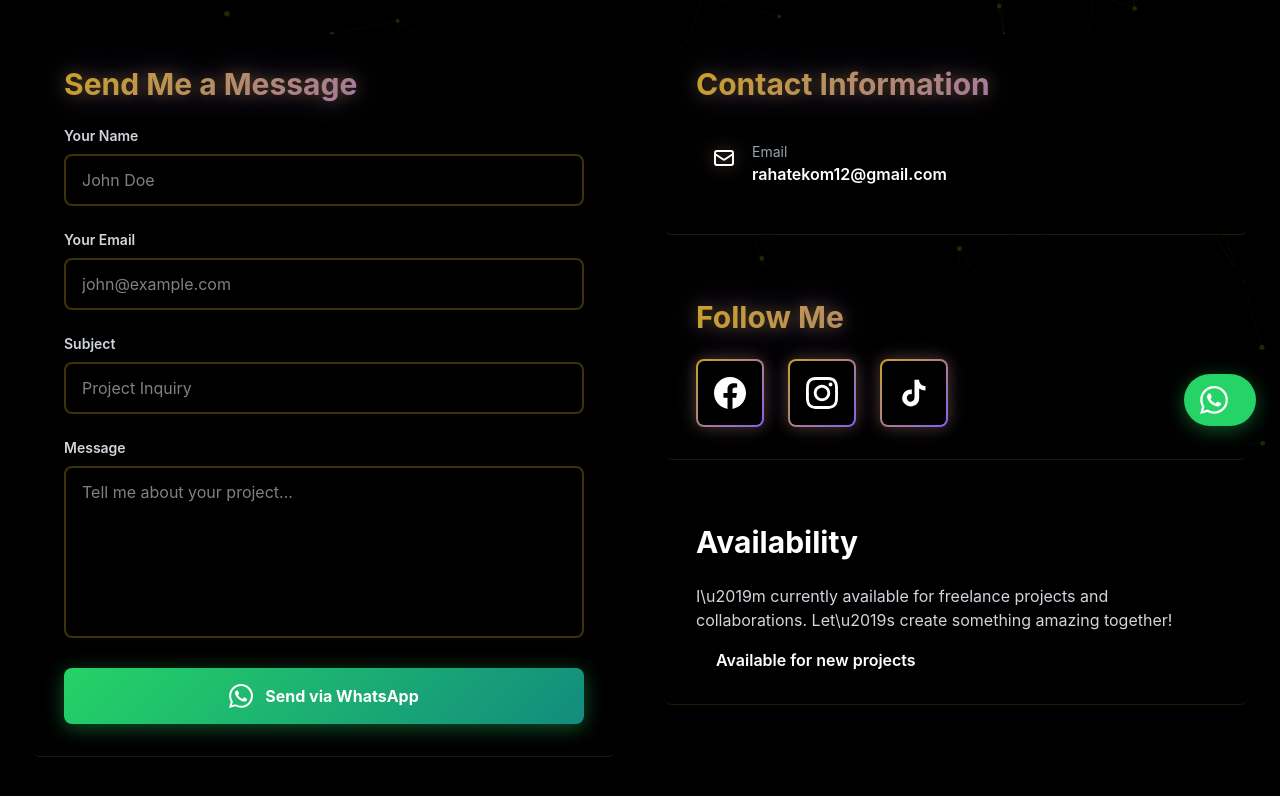
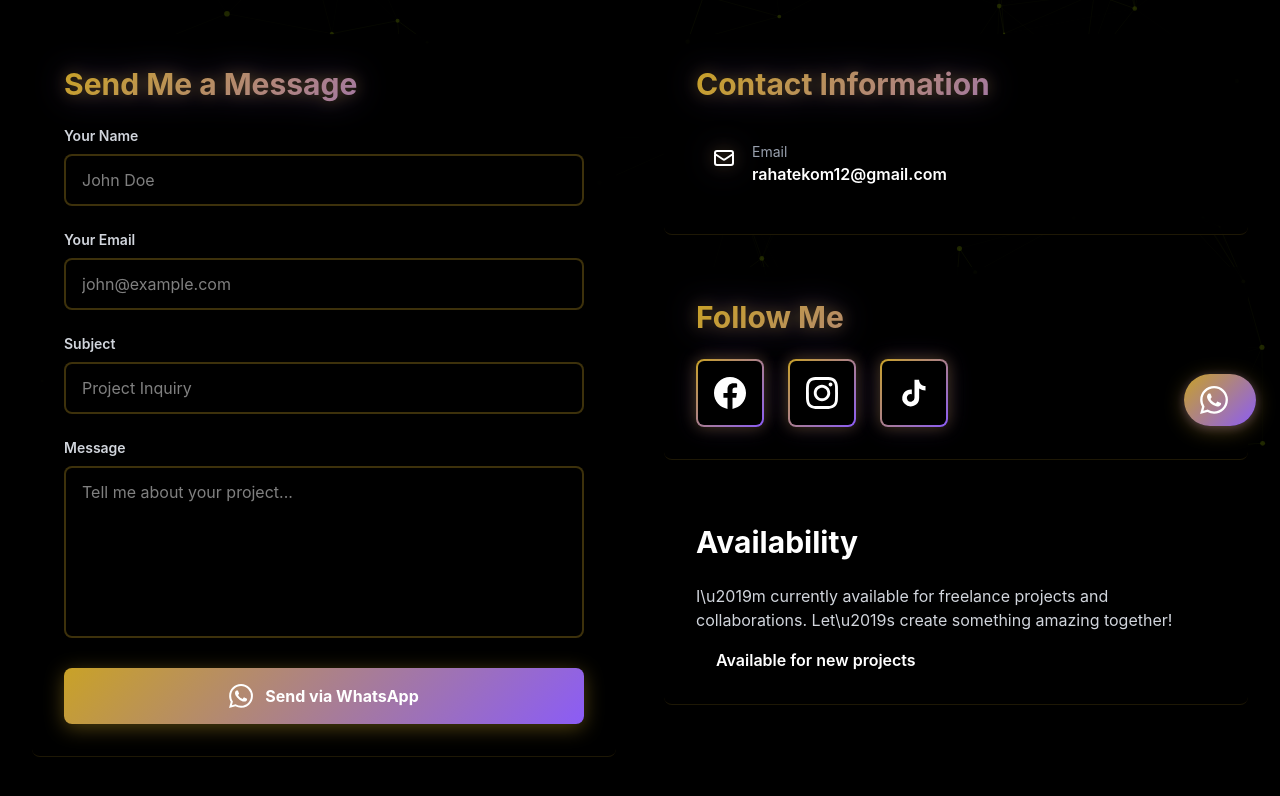
Before and after one commit to ahmed872/RAHTEKom1, a Next.js app: page /contact in a window 1280 px wide. Shown: the part 350-1146 px from the top of the page. Built offline with nearby package versions, Linux system fonts and the light colour scheme.

Commit message:
Updated WhatsApp colors to Royal Gradient theme and removed favicon

```diff
--- a/src/app/contact/page.tsx
+++ b/src/app/contact/page.tsx
@@ -201,8 +201,8 @@ export default function Contact() {
                   type="submit"
                   className="w-full px-8 py-4 font-bold rounded-lg transition-all duration-300 transform hover:scale-105 text-white flex items-center justify-center gap-3 group"
                   style={{
-                    background: 'linear-gradient(135deg, #25D366 0%, #128C7E 100%)',
-                    boxShadow: '0 4px 20px rgba(37, 211, 102, 0.4)',
+                    background: 'linear-gradient(135deg, #C9A227 0%, #8B5CF6 100%)',
+                    boxShadow: '0 4px 20px rgba(201, 162, 39, 0.4)',
                   }}
                 >
                   <svg className="w-6 h-6 group-hover:scale-110 transition-transform" fill="currentColor" viewBox="0 0 24 24">
--- a/src/app/layout.tsx
+++ b/src/app/layout.tsx
@@ -40,6 +40,9 @@ export default function RootLayout({
 }>) {
   return (
     <html lang="en" className="dark">
+      <head>
+        <link rel="icon" href="data:," />
+      </head>
       <body className="antialiased">
         <ParticlesBackground />
         <Navigation />
--- a/src/components/ui/WhatsAppButton.tsx
+++ b/src/components/ui/WhatsAppButton.tsx
@@ -17,12 +17,10 @@ export default function WhatsAppButton() {
       rel="noopener noreferrer"
       className="fixed bottom-6 right-6 z-50 flex items-center gap-3 px-4 py-3 rounded-full shadow-2xl transition-all duration-300"
       style={{
-        background: isHovered
-          ? 'linear-gradient(135deg, #25D366 0%, #128C7E 100%)'
-          : '#25D366',
+        background: 'linear-gradient(135deg, #C9A227 0%, #8B5CF6 100%)',
         boxShadow: isHovered
-          ? '0 10px 40px rgba(37, 211, 102, 0.5)'
-          : '0 4px 20px rgba(37, 211, 102, 0.4)',
+          ? '0 10px 40px rgba(201, 162, 39, 0.6), 0 5px 20px rgba(139, 92, 246, 0.4)'
+          : '0 4px 20px rgba(201, 162, 39, 0.4), 0 2px 10px rgba(139, 92, 246, 0.3)',
       }}
       initial={{ scale: 0, opacity: 0 }}
       animate={{ scale: 1, opacity: 1 }}
```
